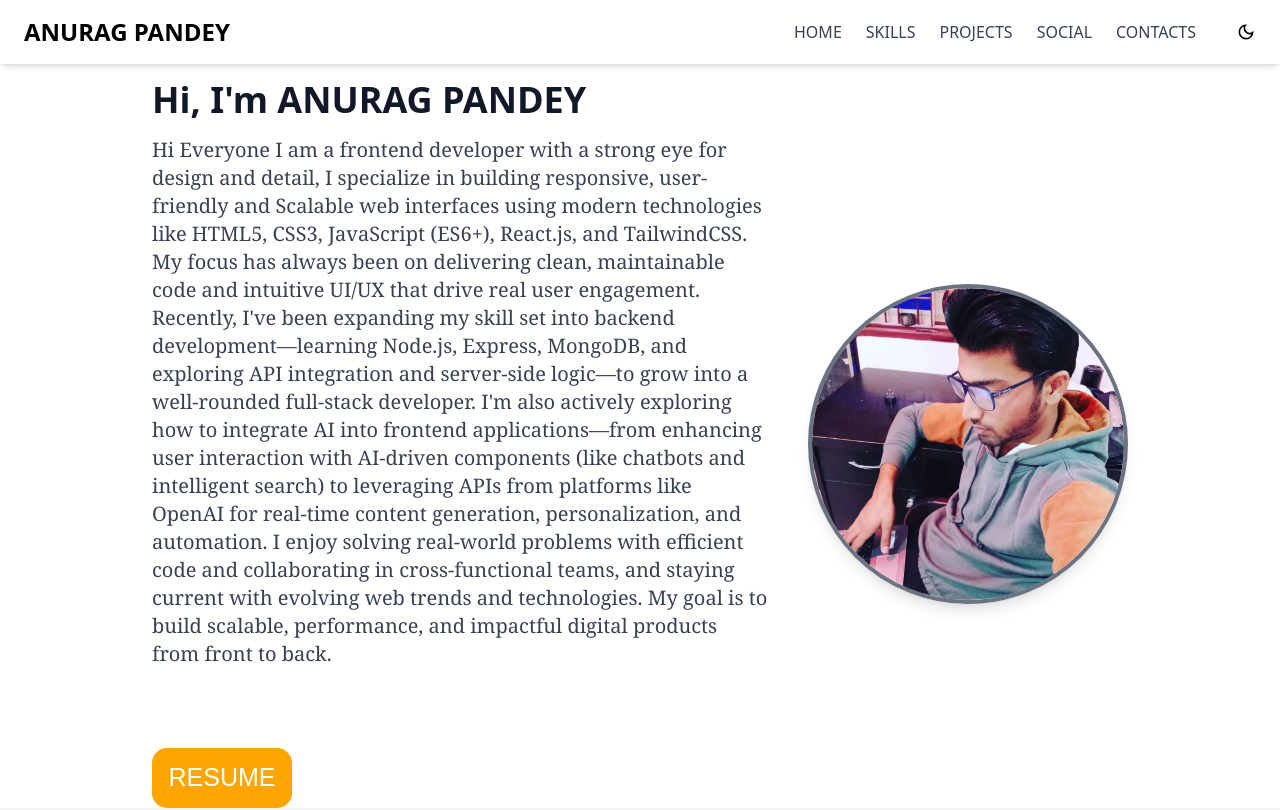
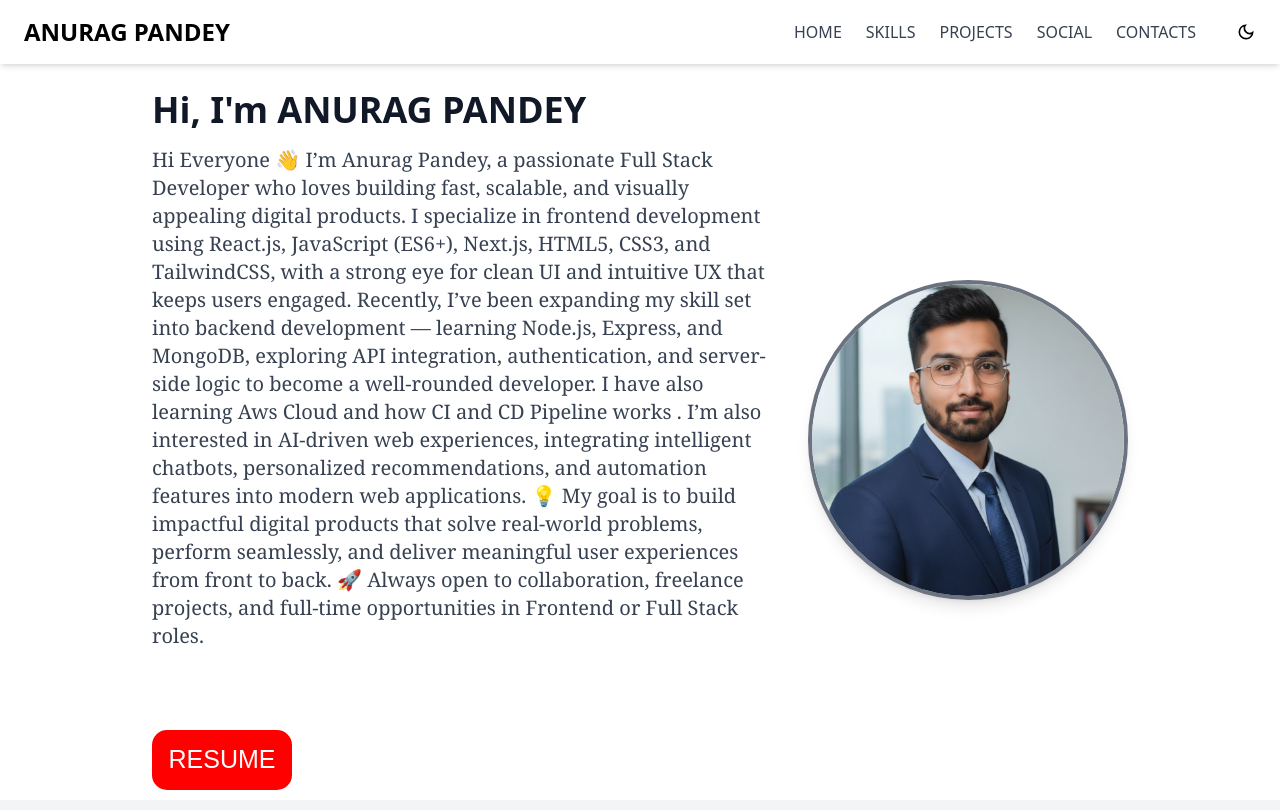
Before and after one commit to DeveloperAnurag26/MyPortfolio, a React (Vite) app: page / in a window 1280 px wide. Shown: the top 810 px of the page. Built offline with nearby package versions, Linux system fonts and the light colour scheme.

Commit message:
change profile pic

```diff
--- a/src/Components/Contact.jsx
+++ b/src/Components/Contact.jsx
@@ -45,7 +45,7 @@ export default function Contact() {
           onChange={handleChange}
           required
         />
-        <button type="submit" className="bg-green-500 text-white p-3 rounded-xl hover:bg-green-400 text-2xl">
+        <button type="submit" className="bg-sky-600 text-white p-3 rounded-xl hover:bg-green-400 text-2xl">
           Send Message
         </button>
       </form>
--- a/src/Components/Hero.jsx
+++ b/src/Components/Hero.jsx
@@ -1,5 +1,5 @@
 import { motion } from "framer-motion";
-import Pic from "../assets/pic.jpg";
+import Pic from "../assets/profile.1.png";
 
 
 export default function Hero() {
@@ -21,18 +21,24 @@ export default function Hero() {
                     Hi, I'm ANURAG PANDEY
                 </h1>
                 <p className="mt-4 font-serif text-xl text-gray-700 dark:text-gray-300">
-                    Hi Everyone I am a frontend developer with a strong eye for design and detail, I specialize in building responsive, user-friendly and Scalable web interfaces using modern technologies like HTML5, CSS3, JavaScript (ES6+), React.js, and TailwindCSS. My focus has always been on delivering clean, maintainable code and intuitive UI/UX that drive real user engagement.
+                   Hi Everyone 👋 I’m Anurag Pandey, a passionate Full Stack Developer who loves building fast, scalable, and visually appealing digital products.
 
-                    Recently, I've been expanding my skill set into backend development—learning Node.js, Express, MongoDB, and exploring API integration and server-side logic—to grow into a well-rounded full-stack developer.
-                    I'm also actively exploring how to integrate AI into frontend applications—from enhancing user interaction with AI-driven components (like chatbots and intelligent search) to leveraging APIs from platforms like OpenAI for real-time content generation, personalization, and automation.
+I specialize in frontend development using React.js, JavaScript (ES6+), Next.js, HTML5, CSS3, and TailwindCSS, with a strong eye for clean UI and intuitive UX that keeps users engaged.
 
-                    I enjoy solving real-world problems with efficient code and collaborating in cross-functional teams, and staying current with evolving web trends and technologies. My goal is to build scalable, performance, and impactful digital products from front to back.
+Recently, I’ve been expanding my skill set into backend development — learning Node.js, Express, and MongoDB, exploring API integration, authentication, and server-side logic to become a well-rounded developer.
+I have also learning Aws Cloud and how CI and CD Pipeline works .
+
+I’m also interested in AI-driven web experiences, integrating intelligent chatbots, personalized recommendations, and automation features into modern web applications.
+
+💡 My goal is to build impactful digital products that solve real-world problems, perform seamlessly, and deliver meaningful user experiences from front to back.
+
+🚀 Always open to collaboration, freelance projects, and full-time opportunities in Frontend or Full Stack roles.
                 </p>
        <a href="/Resume.pdf" download>
   <button
     style={{
 
-     backgroundColor: 'orange',
+     backgroundColor: 'red',
      color: 'white',
       height: "60px",
       fontSize: "25px",
@@ -61,7 +67,7 @@ export default function Hero() {
   <img
     src={Pic}
     alt="Profile"
-  className="w-90 md:w-72 lg:w-80 h-auto object-cover rounded-full border-4 border-gray-500 shadow-lg"
+    className="w-64 h-64 md:w-72 md:h-72 lg:w-80 lg:h-80 object-cover rounded-full border-4 border-gray-500 shadow-lg"
   />
 </motion.div>
 
```
Also changed, not shown: src/assets/profile.1.png (added). Lines whose indentation alone changed are shown as unchanged.
